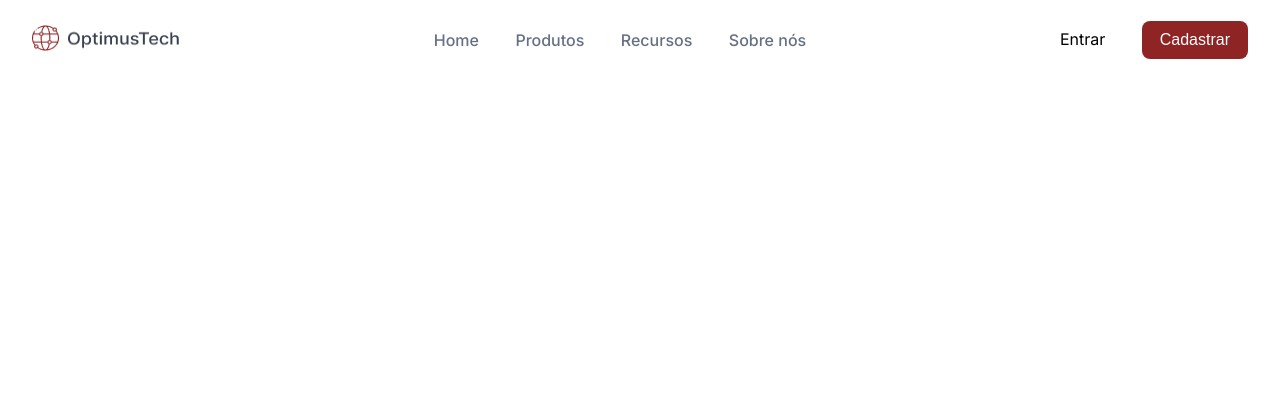
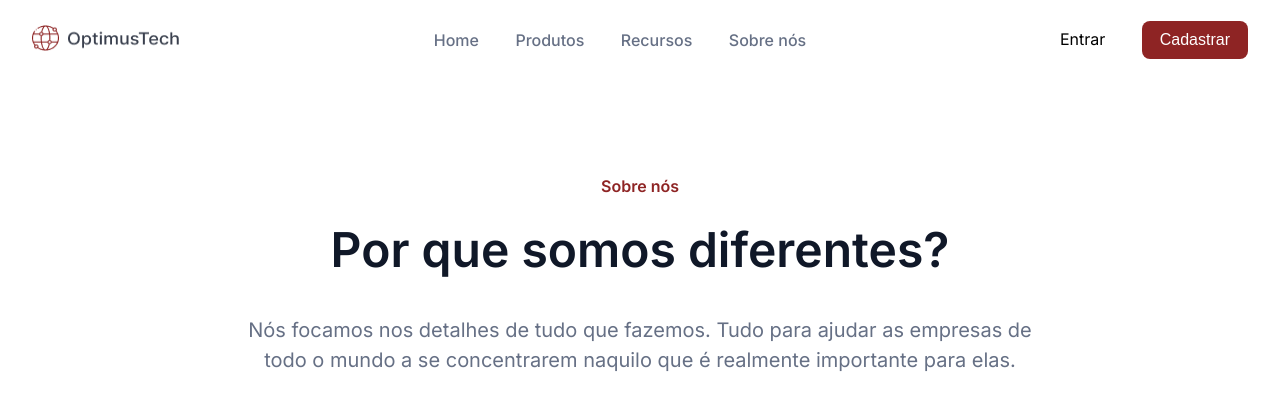
Before and after one commit to DenilsonMelo/7-days-of-code-html, a plain HTML site: page index.html in a window 1280 px wide. Drawn offline with Linux system fonts and the light colour scheme.

Commit message:
added section about us

```diff
--- a/assets/css/styles.scss
+++ b/assets/css/styles.scss
@@ -1,3 +1,9 @@
+:root{
+  --title-color: #101828;
+  --text-color: #667085;
+  --main-color: #8E2424;
+}
+
 *{
   margin: 0;
   padding: 0;
@@ -33,7 +39,7 @@ nav{
     span{
       font-size: 16px;
       font-weight:  500;
-      color:  #667085;
+      color:  var(--text-color);
       cursor: pointer;
 
       & + span{
@@ -51,7 +57,7 @@ nav{
     cursor: pointer;
     button{
       cursor: pointer;
-      background-color: #8E2424;
+      background-color: var(--main-color);
       color: #FFF;
       font-size: 16px;
       font-weight: 500;
@@ -68,5 +74,35 @@ nav{
       }
     }
   }
+}
 
+main{
+  display: flex;
+  flex-direction: column;
+  justify-content: center;
+  text-align: center;
+
+  span{
+    font-size: 16px;
+    font-weight: 600;
+    color: var(--main-color);
+    margin-top: 96px;
+  }
+
+  h1{
+    font-size: 48px;
+    font-weight: 600;
+    color: var(--title-color);
+    margin-top: 24px;
+  }
+
+  p{
+    font-size: 20px;
+    color: var(--text-color);
+    line-height: 30px;
+    margin: 36px auto 0;
+
+    text-align: center;
+    width: 791px;
+  }
 }
--- a/index.html
+++ b/index.html
@@ -31,6 +31,13 @@
       </div>
     </div>
   </nav>
-
+  <main>
+    <span>Sobre nós</span>
+    <h1>Por que somos diferentes?</h1>
+    <p>Nós focamos nos detalhes de tudo que fazemos. Tudo para ajudar
+      as empresas de todo o mundo a se concentrarem naquilo que é realmente
+      importante para elas.
+    </p>
+  </main>
 </body>
 </html>
```
Also changed, not shown: assets/css/styles.css, 1 other file.
